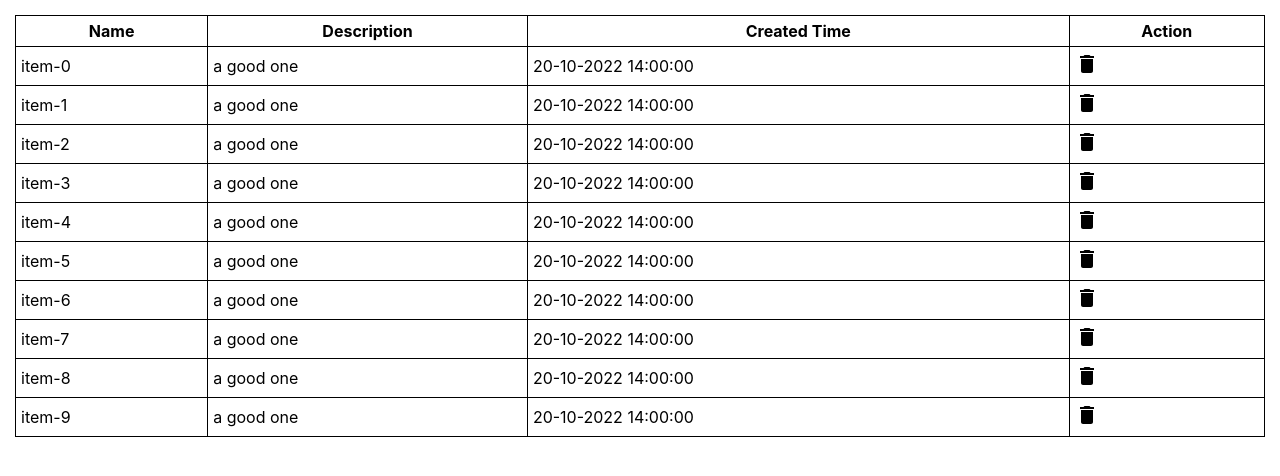
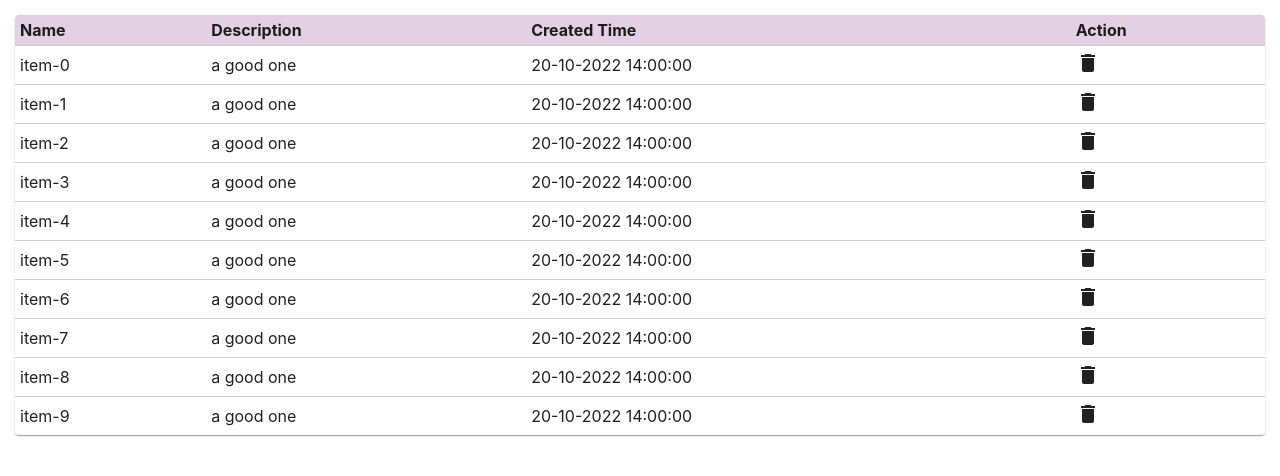
Before and after one commit to heroTM737/RefUntold, a React (Create React App) app: page / in a window 1280 px wide. Shown: the top 476 px of the page. Built offline with nearby package versions, Linux system fonts and the light colour scheme.

Commit message:
update mui

```diff
--- a/src/components/App.scss
+++ b/src/components/App.scss
@@ -10,18 +10,3 @@
     .panel-right {
     }
 }
-
-table {
-    border-collapse: collapse;
-    width: 100%;
-
-    tbody tr:hover {
-        background: #ccc;
-        cursor: pointer;
-    }
-
-    tr td, th {
-        border: 1px solid #000;
-        padding: 5px;
-    }
-}
--- a/src/components/Item/ItemEditor.jsx
+++ b/src/components/Item/ItemEditor.jsx
@@ -1,6 +1,6 @@
 import './ItemEditor.scss'
 import { forwardRef, useImperativeHandle, useState } from "react";
-import { TextField } from "@mui/material";
+import { Button, TextField } from "@mui/material";
 
 const defaultFormData = {
     name: '',
@@ -75,8 +75,8 @@ function ItemEditor(props, ref) {
                 </div>
             </div>
             <div className={'panel-footer'}>
-                <button onClick={onCancel}>Cancel</button>
-                <button onClick={onSave} disabled={!isChanged}>Save</button>
+                <Button variant="outlined" onClick={onCancel}>Cancel</Button>
+                <Button variant="contained" onClick={onSave} disabled={!isChanged}>Save</Button>
             </div>
         </div>
     )
--- a/src/components/Item/ItemList.jsx
+++ b/src/components/Item/ItemList.jsx
@@ -1,8 +1,10 @@
+import './ItemList.scss';
 import Confirm from "../Confirm/ConfirmRef";
 import ConfirmNormal from "../Confirm/ConfirmNormal";
 import { useEffect, useRef, useState } from "react";
 import DeleteIcon from '@mui/icons-material/Delete';
 import ItemService from "../../services/ItemService";
+import { Paper, TableContainer } from "@mui/material";
 
 function ItemList(props) {
     const { openItemEditor } = props;
@@ -64,20 +66,19 @@ function ItemList(props) {
             <td>{item.description}</td>
             <td>{item.created_at}</td>
             <td>
-                <div
+                <DeleteIcon
                     onClick={e => {
                         e.stopPropagation()
                         onDelete(i)
                     }}
-                >
-                    <DeleteIcon />
-                </div>
+                />
             </td>
         </tr>
     ));
 
     return (
-        <div>
+        <div className={'ItemList'}>
+            <TableContainer component={Paper}>
                 <table>
                     <thead>
                         <tr>
@@ -91,6 +92,8 @@ function ItemList(props) {
                         {itemCompList}
                     </tbody>
                 </table>
+            </TableContainer>
+
             <Confirm ref={confirmRef} />
             <ConfirmNormal
                 message={<>Do you want to delete: <b>{confirmItem?.name}</b></>}
--- /dev/null
+++ b/src/components/Item/ItemList.scss
@@ -0,0 +1,25 @@
+.ItemList {
+    table {
+        border-collapse: collapse;
+        width: 100%;
+
+        tbody tr:hover {
+            background: #e9ecef;
+            cursor: pointer;
+        }
+
+        tr td, th {
+            border-bottom: 1px solid #ccc;
+            padding: 5px;
+            text-align: left;
+        }
+
+        tr:last-child td {
+            border-bottom: none;
+        }
+
+        tr th {
+            background: #e3d0e3;
+        }
+    }
+}
```
Lines whose indentation alone changed are shown as unchanged.
